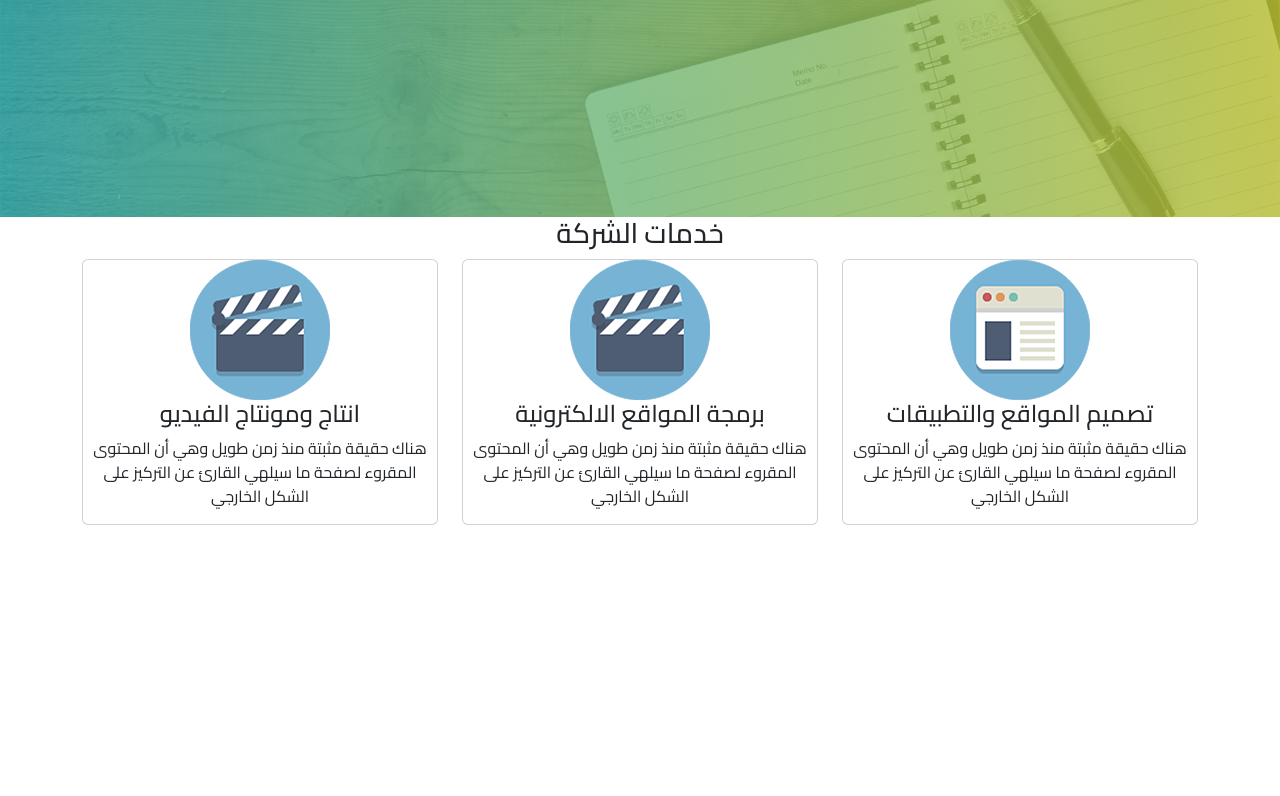
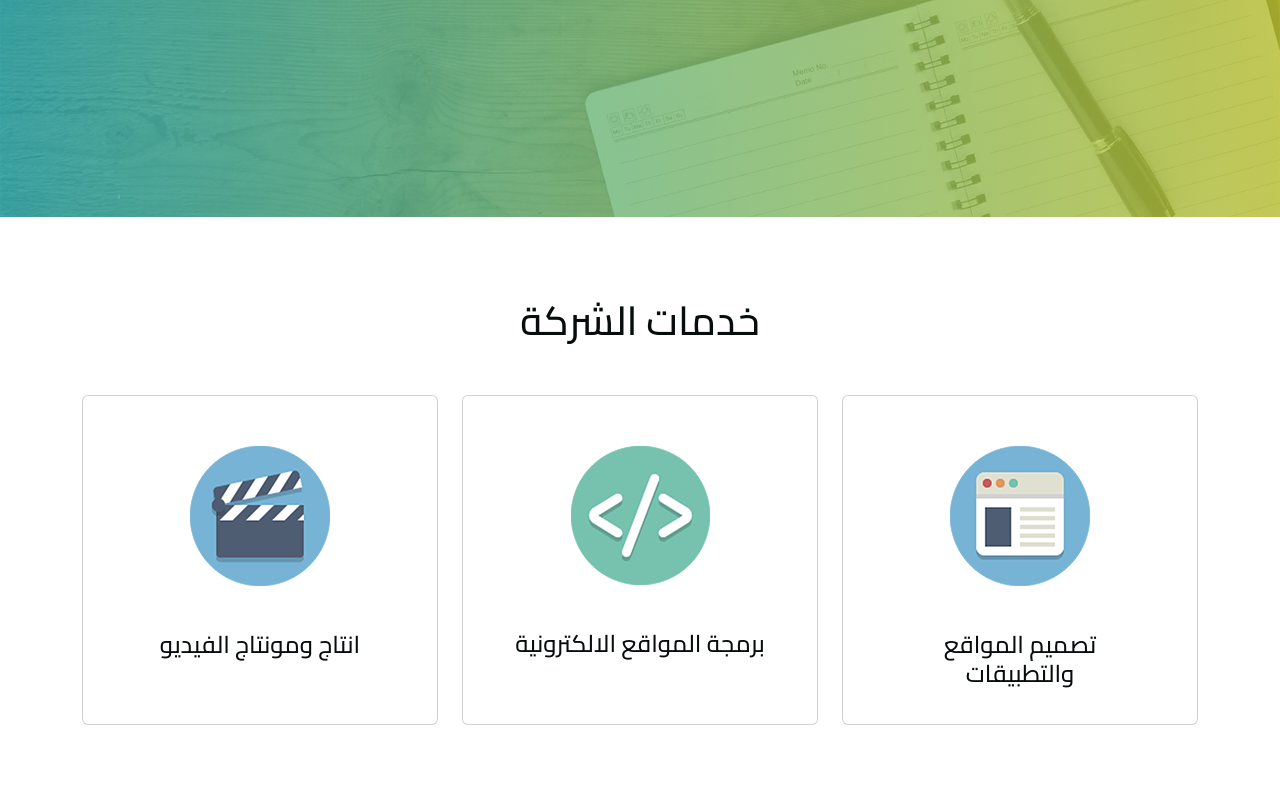
Before and after one commit to mouhamamd-kl/UI-Course, a plain HTML site: page landingPages/Company/index.html in a window 1280 px wide. Shown: the part 583-1379 px from the top of the page. Before the commit the page ends 1108 px from the top, so only its background shows below. Drawn offline with nearby package versions, Linux system fonts and the light colour scheme.

Commit message:
finishing styling the services section

```diff
--- a/landingPages/Company/css/index.css
+++ b/landingPages/Company/css/index.css
@@ -1,13 +1,13 @@
 @import url('https://fonts.googleapis.com/css2?family=Cairo:wght@200;300;400;500;600;700;800;900;1000&display=swap');
 
 * {
-    margin: 0;
+    margin : 0;
     padding: 0;
 }
 
 @font-face {
     font-family: ar-font;
-    src: url(../fonts/Cairo-SemiBold.ttf);
+    src        : url(../fonts/Cairo-SemiBold.ttf);
 }
 
 body {
@@ -23,37 +23,41 @@ nav.navbar .navbar-brand img {
 }
 
 nav.navbar .navbar-nav .nav-item a.nav-link {
-    font-size: 16px !important;
-    color: #e8e8e8 !important;
+    font-size  : 16px !important;
+    color      : #e8e8e8 !important;
     line-height: 40px !important;
-    padding: 0 16px !important;
-    transition: 0.5s;
+    padding    : 0 16px !important;
+    transition : 0.5s;
 }
 
 nav.navbar .navbar-nav .nav-item a.nav-link:hover,
 nav.navbar .navbar-nav .nav-item a.nav-link.active {
     background-color: #e8e8e8 !important;
-    color: #16aeca !important;
+    color           : #16aeca !important;
 }
 
 nav.navbar.noTransparent {
     background-color: #fff !important;
-    border-bottom: 1px solid #eee !important;
+    border-bottom   : 1px solid #eee !important;
 }
-nav.navbar.noTransparent .nav-item a.nav-link.active{
+
+nav.navbar.noTransparent .nav-item a.nav-link.active {
     color: #16aeca !important;
 }
+
 nav.navbar.noTransparent .navbar-nav .nav-item a.nav-link:hover,
-nav.navbar.noTransparent .navbar-nav .nav-item a.nav-link.active{
-    color: #dae413 !important;
+nav.navbar.noTransparent .navbar-nav .nav-item a.nav-link.active {
+    color           : #dae413 !important;
     background-color: #16aeca !important;
 }
-nav.navbar.noTransparent button.navbar-toggler{
+
+nav.navbar.noTransparent button.navbar-toggler {
     color: #16aeca !important;
 }
+
 header {
-    background-image: url(../images/bg.jpg);
-    background-size: cover;
+    background-image   : url(../images/bg.jpg);
+    background-size    : cover;
     background-position: center;
 }
 
@@ -61,40 +65,93 @@ header .overlay {
     background: linear-gradient(to right, rgba(46, 178, 181, 0.8), rgba(197, 203, 50, 0.8));
     min-height: 100vh;
 }
-header .overlay .carousel .carousel-item{
+
+header .overlay .carousel .carousel-item {
     min-height: 100vh;
-    position: relative;
+    position  : relative;
 }
-header .overlay .carousel .carousel-item .carousel-content{
-    position: absolute;
-    top: 40%;
-    right: 15%;
-    left: 15%;
+
+header .overlay .carousel .carousel-item .carousel-content {
+    position  : absolute;
+    top       : 40%;
+    right     : 15%;
+    left      : 15%;
     text-align: center;
-    z-index: 10;
+    z-index   : 10;
 }
-header .overlay .carousel .carousel-item .carousel-content h2{
-    font-size: 40px;
-    line-height: 52px;
+
+header .overlay .carousel .carousel-item .carousel-content h2 {
+    font-size    : 40px;
+    line-height  : 52px;
     margin-bottom: 60px;
-    color: #fff;
+    color        : #fff;
 }
-header .overlay .carousel .carousel-item .carousel-content a{
-    text-decoration: none;
-    color: #fff;
-    padding: 13px 47px;
+
+header .overlay .carousel .carousel-item .carousel-content a {
+    text-decoration : none;
+    color           : #fff;
+    padding         : 13px 47px;
     background-color: #16aeca;
-    font-size: 18px;
-    border-radius: 30px;
-    transition: 0.5s;
+    font-size       : 18px;
+    border-radius   : 30px;
+    transition      : 0.5s;
 }
-header .overlay .carousel .carousel-item .carousel-content a:hover{
 
-    color: #16aeca;
-background-color: #fff;
+header .overlay .carousel .carousel-item .carousel-content a:hover {
+
+    color           : #16aeca;
+    background-color: #fff;
 }
+
 @media (max-width:992px) {
     .navbar-collapse {
         text-align: left;
     }
 }
+
+section.services {
+    padding: 80px 0;
+}
+
+section.services .services-title h3 {
+    font-size    : 40px;
+    margin-bottom: 50px;
+    color        : #070c0c;
+}
+
+section.services .card {
+    height       : 330px;
+    padding      : 50px 50px;
+    margin-bottom: 50px;
+    transition   : all 1s ease-in-out;
+}
+
+
+
+section.services .card:hover {
+    height: 440px;
+
+}
+
+
+section.services .card .card-img {
+    padding-bottom: 45px;
+}
+
+section.services .card .card-block h4 {
+    font-size    : 24px;
+    color        : #070c0c;
+    margin-bottom: 25px;
+}
+
+section.services .card .card-block p {
+    font-size  : 15px;
+    line-height: 21px;
+    color      : #919191;
+    opacity    : 0;
+    transition   : all 1.5s ease;
+}
+
+section.services .card:hover .card-block p {
+    opacity: 1 !important;
+}
--- a/landingPages/Company/index.html
+++ b/landingPages/Company/index.html
@@ -104,7 +104,7 @@
                         <div class="col-md-4">
                             <div class="card text-center">
                                 <div class="card-img">
-                                    <img src="./images/feature-3.png" alt="">
+                                    <img src="./images/feature-2.png" alt="">
                                 </div>
                                 <div class="card-block">
                                     <h4>برمجة المواقع الالكترونية
```
